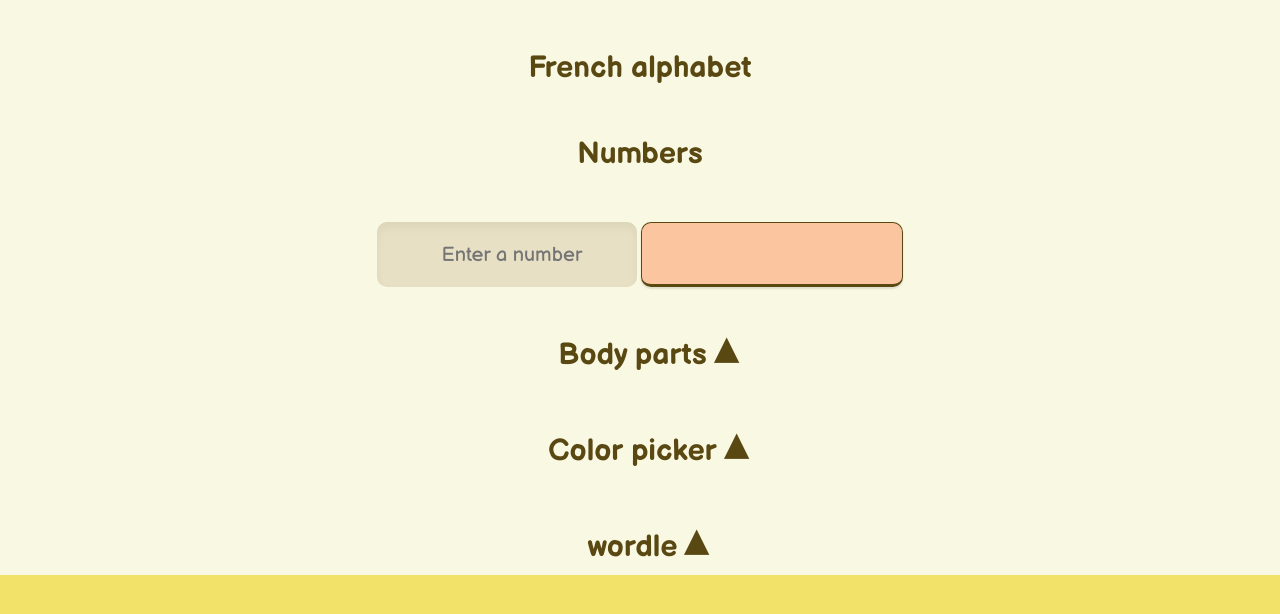
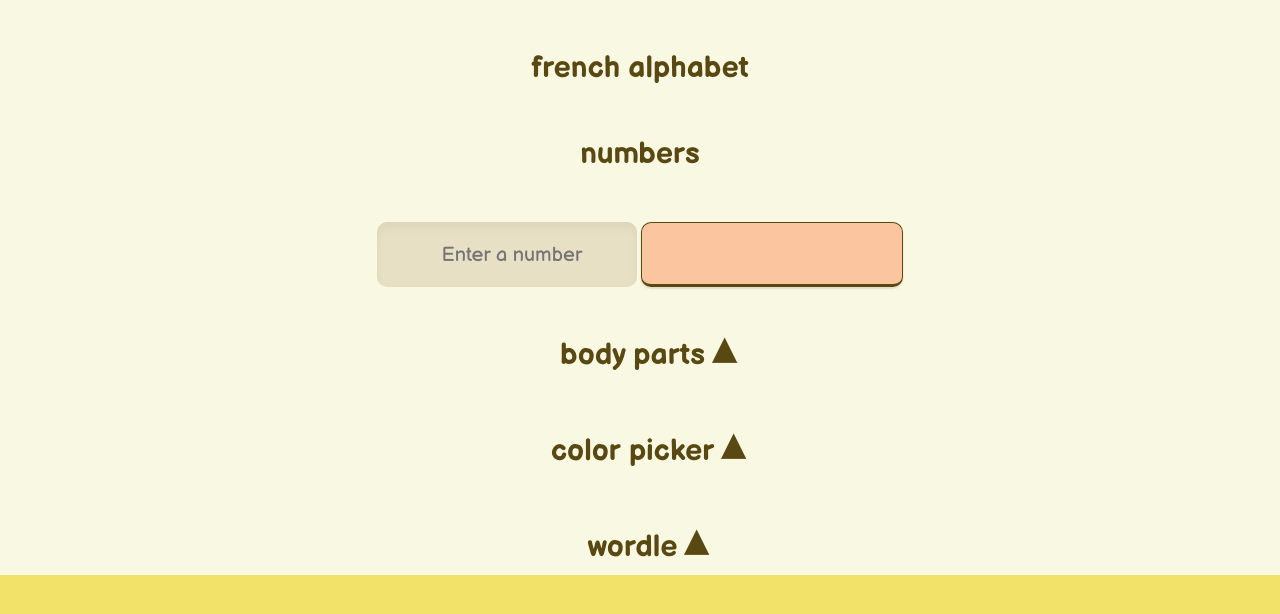
Before and after one commit to cosmolingo/cosmolingo.github.io, a PHP site: page /sections/french.html in a window 1280 px wide. Shown: the top 614 px of the page. Run offline with PHP 8.4, Linux system fonts and the light colour scheme; some libraries are stand-ins or nearby versions; some web fonts are replaced.

Commit message:
reorganize

```diff
--- a/index.html
+++ b/index.html
@@ -71,12 +71,14 @@
         <p id="guess_result"></p>
     </div>
 
+    <div id="main">
+    </div>
+
     <div id="games">
-        <h2>Toys</h2>
+        <h1>Toys</h1>
     </div>
 
     <div id="grammar">
-        <h2>Grammar</h2>
     </div>
 
     <div id="wave_bottom">
--- a/sections/french.html
+++ b/sections/french.html
@@ -15,16 +15,16 @@
 ALPHABET
 -->
 
-<div id="alphabet">
-    <h2>French alphabet</h2>
+<div id="alphabet" class="main_section">
+    <h2>french alphabet</h2>
 </div>
 
 <!--
 NUMBERS
 -->
 
-<div id="numbers">
-    <h2>Numbers</h2>
+<div id="numbers" class="main_section">
+    <h2>numbers</h2>
     <div id="number_translate">
         <input type="text" id="number_input" placeholder="Enter a number">
         <div id="number_output"><p></p></div>
@@ -36,7 +36,7 @@ BODY PARTS
 -->
 
 <div class="body_parts section game_section">
-    <h2>Body parts</h2>
+    <h2>body parts</h2>
     <div class="content">
         <div id="body_info"><p></p></div>
         <div id="diagrams"></div>
@@ -48,7 +48,7 @@ COLOR PICKER
 -->
 
 <div class="colors section game_section">
-    <h2>Color picker</h2>
+    <h2>color picker</h2>
     <div class="content"></div>
 </div>
 
--- a/sections/kazakh.html
+++ b/sections/kazakh.html
@@ -15,7 +15,7 @@
 ALPHABET
 -->
 
-<div id="alphabet">
+<div id="alphabet" class="main_section">
     <h2>kazakh alphabet</h2>
 </div>
 
@@ -23,7 +23,7 @@ ALPHABET
 NUMBERS
 -->
 
-<div id="numbers">
+<div id="numbers" class="main_section">
     <h2>numbers</h2>
     <div id="number_translate">
         <input type="text" id="number_input" placeholder="enter a number">
--- a/sections/korean.html
+++ b/sections/korean.html
@@ -16,7 +16,7 @@ BODY PARTS
 -->
 
 <div class="body_parts section game_section">
-    <h2>Body parts</h2>
+    <h2>body parts</h2>
     <div class="content">
         <div id="body_info"><p></p></div>
         <div id="diagrams"></div>
@@ -28,7 +28,7 @@ COLOR PICKER
 -->
 
 <div class="colors section game_section">
-    <h2>Color picker</h2>
+    <h2>color picker</h2>
     <div class="content"></div>
 </div>
 
--- a/src/js/script.js
+++ b/src/js/script.js
@@ -94,7 +94,9 @@ $(document).ready(function(){
         data = lines.join('\n');
 
         $('#grammar').html(data);
+        $('#grammar').prepend('<h1>Grammar</h1>');
         $('.game_section').detach().appendTo('#games');
+        $('.main_section').detach().appendTo('#main');
         //Get word list and populate words section
         get_words();
         populate_numbers();
--- a/style.css
+++ b/style.css
@@ -368,6 +368,15 @@ h1 .fa-sun{
 
 h2{
     font-size:30px;
+    font-weight:700;
+    margin:0 auto;
+    margin-bottom:10px;
+    text-align:center;
+    margin-top:50px;
+}
+
+h1{
+    font-size:40px;
     font-weight:700;
     margin:0 auto;
     margin-bottom:10px;
```
Also changed, not shown: sections/russian.html (+9 -2 lines).
